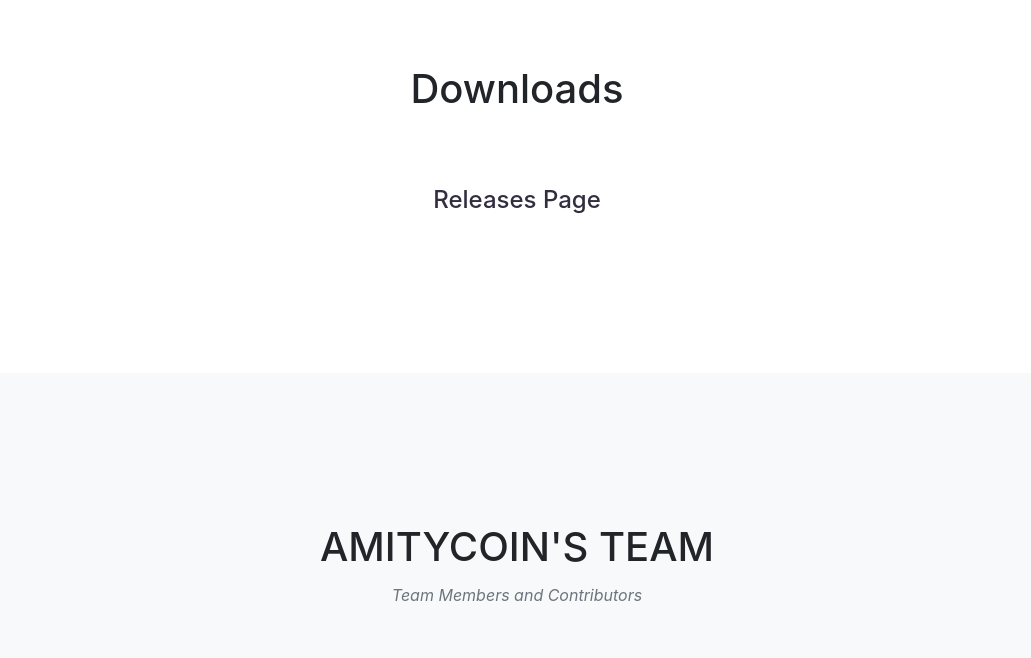
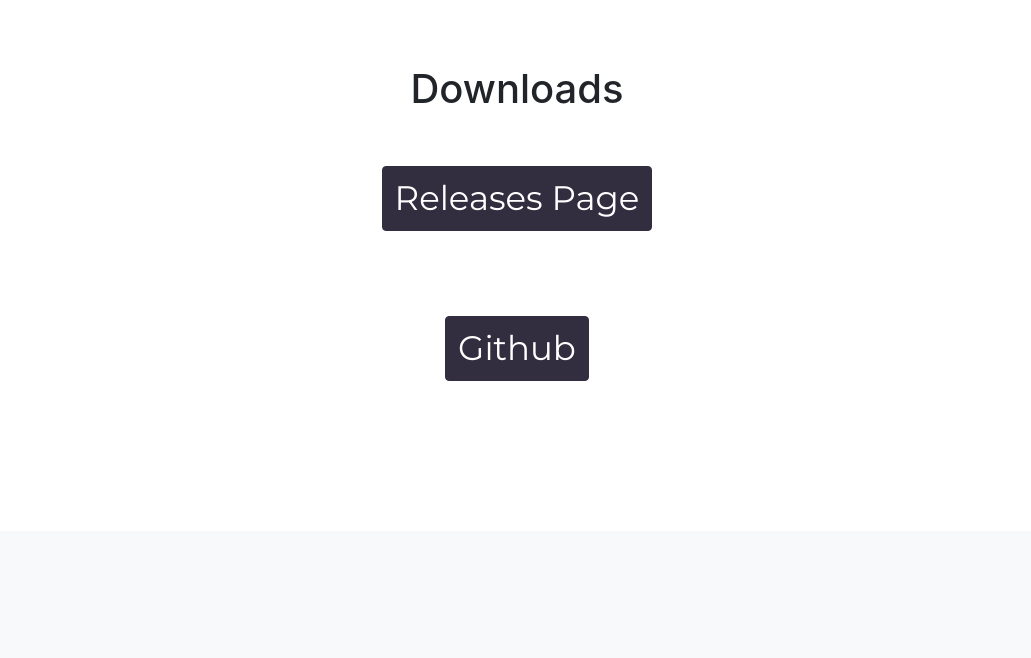
Before and after one commit to CalexCore/amitysite, a website with bundled scripts: page index.html in a window 1280 px wide. Shown: the part 4480-5138 px from the top of the page, without its empty margins (123-1154 px from the left). Built offline with nearby package versions, Linux system fonts and the light colour scheme; a web font is replaced by a local one.

Commit message:
Button Adds

```diff
--- a/css/custom.css
+++ b/css/custom.css
@@ -18,7 +18,7 @@
 }
 
 a:hover {
-  color: #fec503;
+  color:  #8585e0;
 }
 
 .text-primary {
@@ -691,5 +691,5 @@
 }
 
 ul.social-buttons li a:active, ul.social-buttons li a:focus, ul.social-buttons li a:hover {
-  background-color: #fed136;
+  background-color: ##8c8cd9;
 }
--- a/index.html
+++ b/index.html
@@ -218,8 +218,22 @@
     <section id="downloads">
       <div>
         <h1 style="text-align: center;">Downloads</h1>
-        <h4 style="text-align: center; padding-top: 65px;"><a href="https://github.com/CalexCore/AmityCoin/releases" style="color:#322e40;">Releases Page</a></h4>
+       <div class="container" style="padding-top: 45px;">
+  <div class="row">
+    <div class="col-12 text-center">
+<a href="https://github.com/CalexCore/AmityCoin/releases">
+<button type="button" class="btn text-center" style="background-color:#322e40; border-color: #322e40; color: white; font-size: 34px;">
+  Releases Page
+      </button></a>
       </div>
+      <div class="container" style="padding-top: 85px;">
+  <div class="row">
+    <div class="col-12 text-center">
+<a href="https://github.com/CalexCore">
+<button type="button" class="btn text-center" style="background-color:#322e40; border-color: #322e40; color: white; font-size: 34px;">
+  Github
+      </button></a>
+
 
 
     </section>
```
